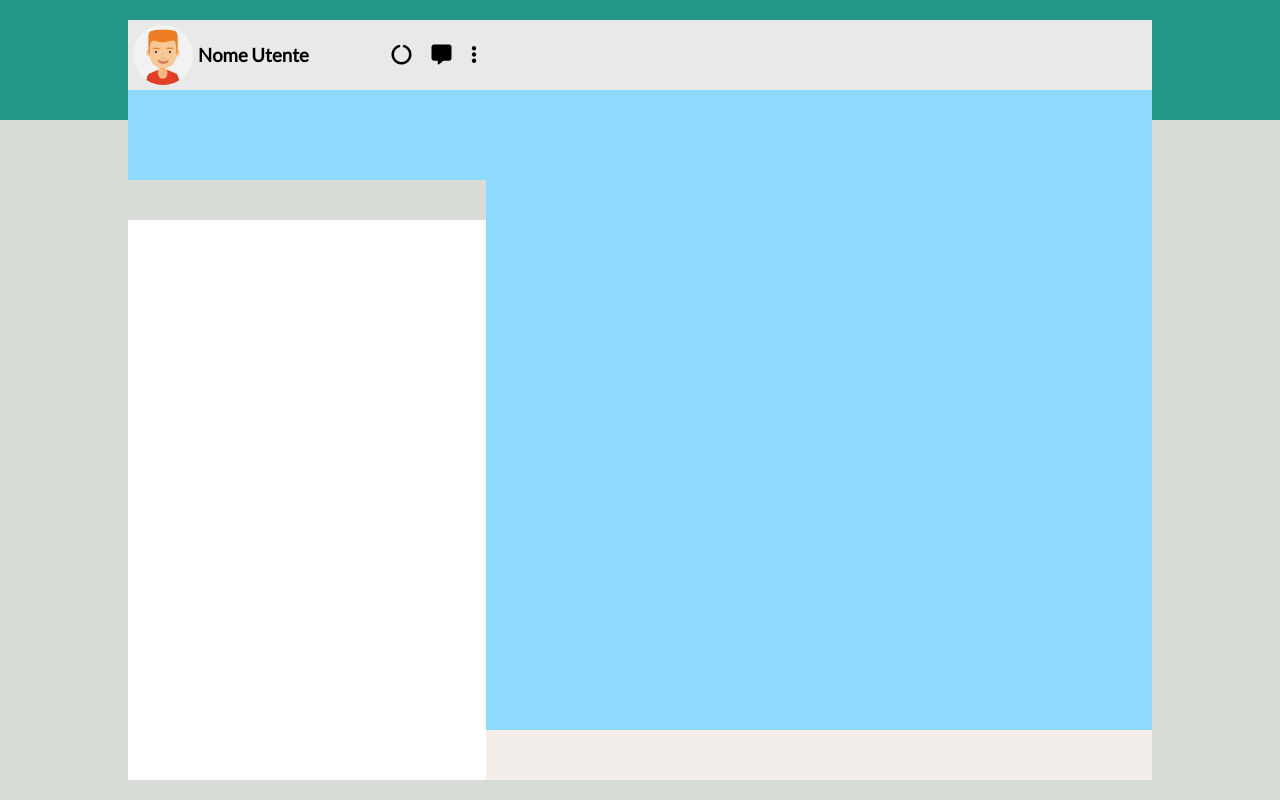
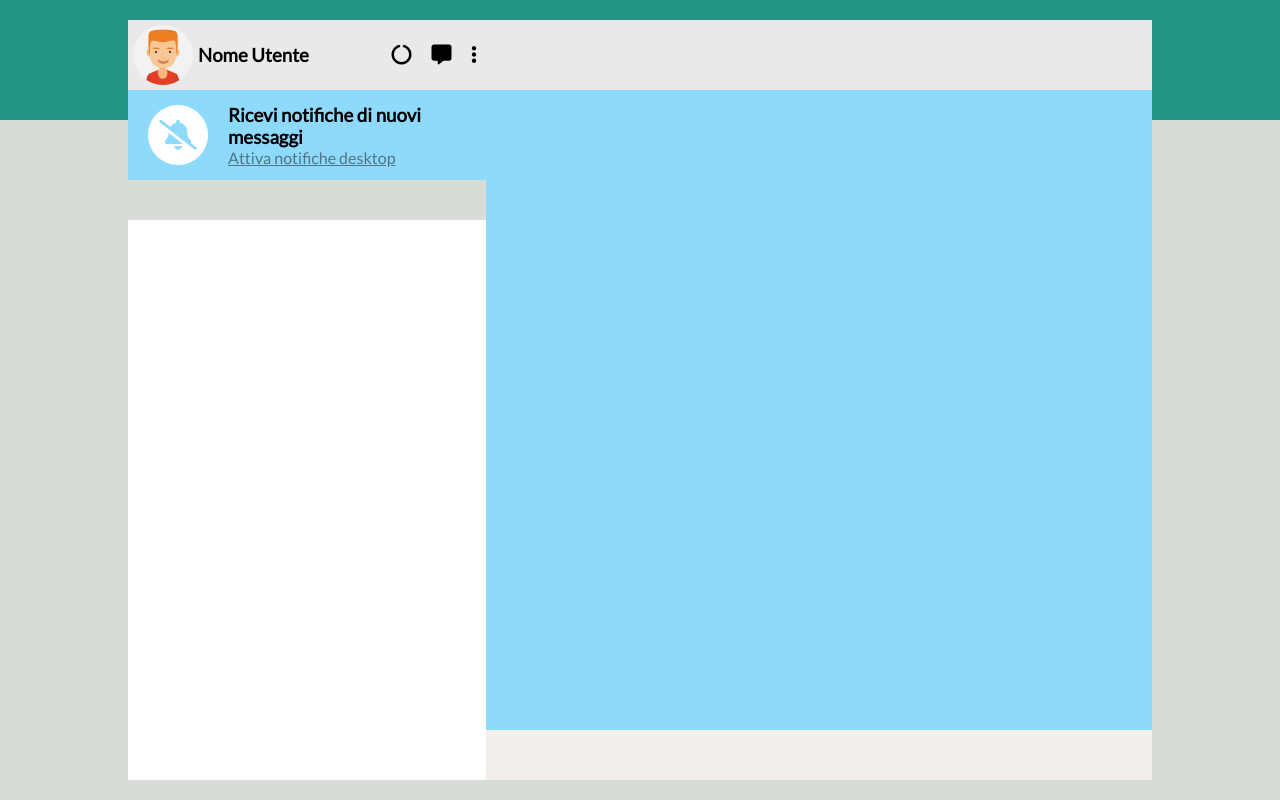
Before and after one commit to FrancescoCataletto/vue-boolzapp, a plain HTML site: page index.html in a window 1280 px wide. Drawn offline with nearby package versions, Linux system fonts and the light colour scheme.

Commit message:
styled left column notifications

```diff
--- a/css/style.css
+++ b/css/style.css
@@ -41,6 +41,7 @@ main{
     width: 35%;
 }
 
+/* username section */
 #user-name{
     width: 100%;
     height: 70px;
@@ -60,10 +61,31 @@ main{
     cursor: pointer;
 }
 
+/* notifications section */
 #notifications{
+    display: flex;
+    align-items: center;
     width: 100%;
     height: 90px;
     background-color: rgb(142, 218, 252);
+}
+
+#notifications i{
+    font-size: 30px;
+    height: 60px;
+    width: 60px;
+    line-height: 60px;
+    text-align: center;
+    background-color: white;
+    border-radius: 50%;
+    margin: 0 20px;
+    color: rgb(142, 218, 252);
+}
+
+#notifications p{
+    color: rgb(79, 117, 132);
+    text-decoration: underline;
+    cursor: pointer;
 }
 
 #search-chat{
--- a/index.html
+++ b/index.html
@@ -23,8 +23,9 @@
 
     <main>
         <div id="app">
-
+            <!-- LEFT COLUMN -->
             <div id="left-column">
+                <!-- USERNAME -->
                 <div id="user-name" class="spaceAndAlign">
                     <div class="justAndAlign">
                         <img src="img/avatar_1.jpg" alt="">
@@ -36,11 +37,23 @@
                         <i class="fa-solid fa-ellipsis-vertical"></i>
                     </div>
                 </div>
-                <div id="notifications"></div>
+                <!-- NOTIFICATIONS -->
+                <div id="notifications">
+
+                    <div>
+                        <i class="fa-solid fa-bell-slash"></i>
+                    </div>
+                    <div>
+                        <h3>Ricevi notifiche di nuovi messaggi</h3>
+                        <p>Attiva notifiche desktop</p>
+                    </div>
+
+                </div>
                 <div id="search-chat"></div>
                 <div id="msg-list"></div>
             </div>
 
+            <!-- RIGHT COLUMN -->
             <div id="right-column">
                 <div id="current-msg"></div>
                 <div id="conversation"></div>
```
